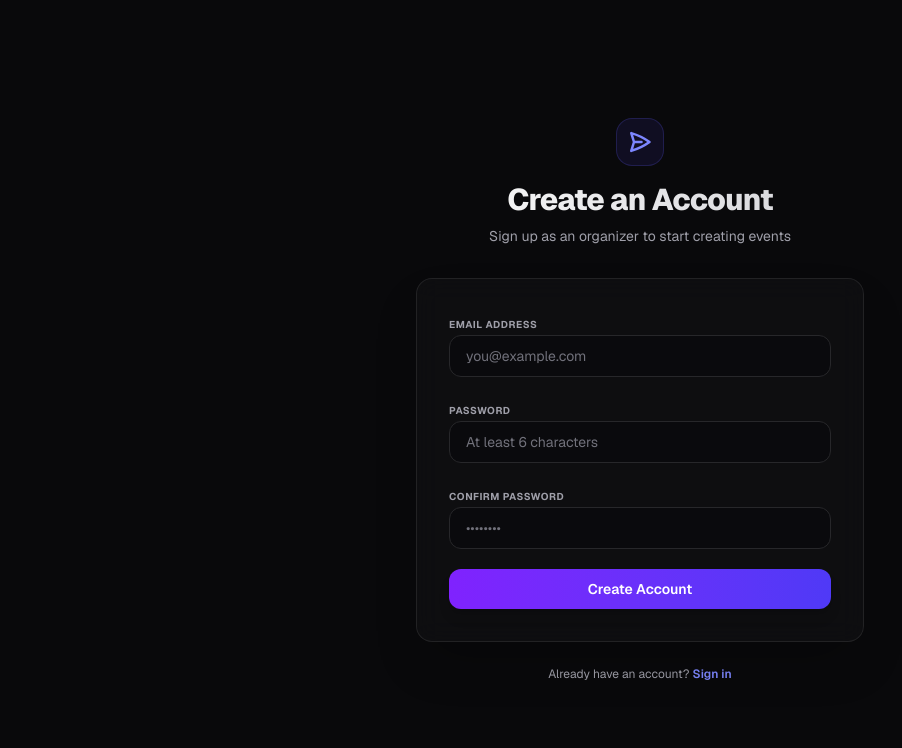
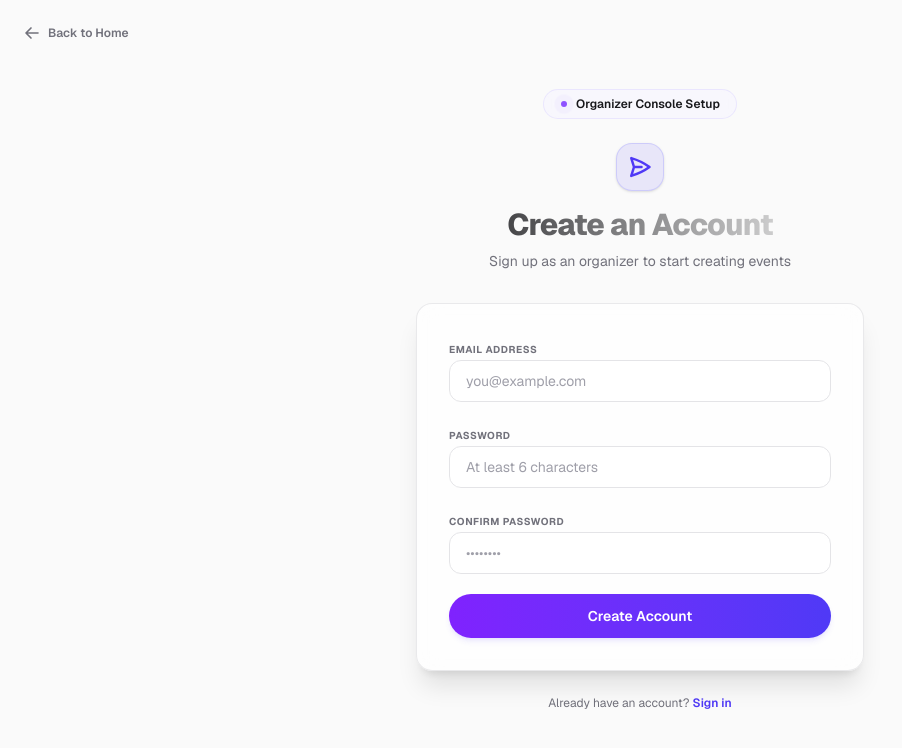
Before and after one commit to achinpp/Event_Management, a Next.js app: page /signup in a window 1280 px wide. Shown: the top 748 px of the page, without its empty margins (0-902 px from the left). Built offline with nearby package versions, Linux system fonts and the light colour scheme.

Commit message:
update the design

```diff
--- a/app/login/page.tsx
+++ b/app/login/page.tsx
@@ -38,16 +38,40 @@ export default function LoginPage() {
   }
 
   return (
-    <div className="relative flex min-h-screen flex-col items-center justify-center overflow-hidden bg-zinc-950 px-6 py-12 text-zinc-100 antialiased">
-      {/* Dynamic Background Gradients */}
-      <div className="absolute top-1/4 left-1/4 -z-10 h-[400px] w-[400px] -translate-x-1/2 -translate-y-1/2 rounded-full bg-indigo-650/15 blur-[120px] pointer-events-none" />
-      <div className="absolute bottom-1/4 right-1/4 -z-10 h-[350px] w-[350px] translate-x-1/2 translate-y-1/2 rounded-full bg-violet-650/15 blur-[100px] pointer-events-none" />
+    <div className="relative flex min-h-screen flex-col items-center justify-center overflow-hidden bg-zinc-50 text-zinc-900 transition-colors duration-300 dark:bg-zinc-950 dark:text-zinc-100 px-6 py-12 antialiased">
 
-      {/* Main Container */}
+      {/* Back to Home Link */}
+      <div className="absolute top-6 left-6">
+        <Link
+          href="/"
+          className="inline-flex items-center gap-2 text-xs font-semibold text-zinc-500 hover:text-zinc-800 dark:text-zinc-400 dark:hover:text-zinc-200 transition-colors"
+        >
+          <svg className="h-4 w-4" fill="none" stroke="currentColor" strokeWidth="2.5" viewBox="0 0 24 24">
+            <path strokeLinecap="round" strokeLinejoin="round" d="M10.5 19.5L3 12m0 0l7.5-7.5M3 12h18" />
+          </svg>
+          Back to Home
+        </Link>
+      </div>
+
+      {/* Floating Glowing Background Blobs */}
+      <div className="absolute top-1/4 left-1/2 -z-10 h-[380px] w-[380px] -translate-x-1/2 rounded-full bg-violet-600/10 blur-[100px] dark:bg-violet-600/15 pointer-events-none" />
+      <div className="absolute bottom-1/4 left-1/3 -z-10 h-[280px] w-[280px] rounded-full bg-cyan-500/10 blur-[80px] dark:bg-cyan-500/15 pointer-events-none" />
+
+      {/* Main Form Container */}
       <div className="w-full max-w-md">
-        {/* App Logo & Title */}
+
+        {/* Pulsing Status Badge */}
+        <div className="mx-auto mb-6 flex max-w-fit items-center gap-2 rounded-full border border-violet-200/50 bg-violet-50/50 px-4 py-1.5 text-xs font-semibold text-violet-750 backdrop-blur-sm dark:border-violet-500/20 dark:bg-violet-900/10 dark:text-violet-300">
+          <span className="flex h-2 w-2 items-center justify-center">
+            <span className="absolute inline-flex h-2.5 w-2.5 animate-ping rounded-full bg-violet-400 opacity-75"></span>
+            <span className="relative inline-flex h-1.5 w-1.5 rounded-full bg-violet-500"></span>
+          </span>
+          Next-Gen AI Event Platform
+        </div>
+
+        {/* Logo & Header */}
         <div className="mb-8 text-center">
-          <div className="inline-flex h-12 w-12 items-center justify-center rounded-2xl bg-indigo-600/10 text-indigo-400 border border-indigo-500/20 mb-4">
+          <div className="inline-flex h-12 w-12 items-center justify-center rounded-2xl bg-indigo-600/10 text-indigo-600 border border-indigo-500/20 dark:bg-indigo-500/10 dark:text-indigo-400 dark:border-indigo-400/20 mb-4 shadow-sm">
             <svg
               className="h-6 w-6"
               fill="none"
@@ -59,19 +83,21 @@ export default function LoginPage() {
               <path strokeLinecap="round" strokeLinejoin="round" d="M6 12L3.269 3.126A59.768 59.768 0 0121.485 12 59.77 59.77 0 013.27 20.876L5.999 12zm0 0h7.5" />
             </svg>
           </div>
-          <h1 className="text-3xl font-extrabold tracking-tight bg-gradient-to-r from-zinc-50 to-zinc-300 bg-clip-text text-transparent">
-            EventPilot Console
+
+          <h1 className="text-3xl font-extrabold tracking-tight bg-gradient-to-r from-zinc-900 to-zinc-650 bg-clip-text text-transparent dark:from-zinc-50 dark:to-zinc-300">
+            Welcome to EventPilot
           </h1>
-          <p className="mt-2 text-sm text-zinc-400">
-            Sign in to manage your events, campaigns, and chatbot
+          <p className="mt-2 text-sm text-zinc-500 dark:text-zinc-400">
+            Sign in to access the Orchestration Console
           </p>
         </div>
 
-        {/* Form Card */}
-        <div className="rounded-2xl border border-zinc-800/80 bg-zinc-900/40 p-8 shadow-2xl backdrop-blur-md">
+        {/* Form Card (Glassmorphic Styling) */}
+        <div className="rounded-2xl border border-zinc-200/80 bg-white/70 p-8 shadow-xl backdrop-blur-md transition-colors duration-300 dark:border-zinc-800/80 dark:bg-zinc-900/40">
           <form onSubmit={handleLogin} className="space-y-5">
+
             <div className="space-y-1.5">
-              <label className="text-[10px] font-bold uppercase tracking-wider text-zinc-400">
+              <label className="text-[10px] font-bold uppercase tracking-wider text-zinc-500 dark:text-zinc-400">
                 Email Address
               </label>
               <input
@@ -80,12 +106,12 @@ export default function LoginPage() {
                 value={email}
                 onChange={(e) => setEmail(e.target.value)}
                 placeholder="you@example.com"
-                className="w-full rounded-xl border border-zinc-800 bg-zinc-950/50 px-4 py-2.5 text-sm text-zinc-100 placeholder-zinc-500 transition-all focus:border-indigo-500 focus:outline-none"
+                className="w-full rounded-xl border border-zinc-200 bg-white/50 px-4 py-2.5 text-sm text-zinc-900 placeholder-zinc-400 transition-all focus:border-indigo-500 focus:ring-2 focus:ring-indigo-500/20 focus:outline-none dark:border-zinc-800 dark:bg-zinc-950/50 dark:text-zinc-100 dark:placeholder-zinc-500 dark:focus:border-indigo-400 dark:focus:ring-indigo-400/20"
               />
             </div>
 
             <div className="space-y-1.5">
-              <label className="text-[10px] font-bold uppercase tracking-wider text-zinc-400">
+              <label className="text-[10px] font-bold uppercase tracking-wider text-zinc-500 dark:text-zinc-400">
                 Password
               </label>
               <input
@@ -94,12 +120,12 @@ export default function LoginPage() {
                 value={password}
                 onChange={(e) => setPassword(e.target.value)}
                 placeholder="••••••••"
-                className="w-full rounded-xl border border-zinc-800 bg-zinc-950/50 px-4 py-2.5 text-sm text-zinc-100 placeholder-zinc-500 transition-all focus:border-indigo-500 focus:outline-none"
+                className="w-full rounded-xl border border-zinc-200 bg-white/50 px-4 py-2.5 text-sm text-zinc-900 placeholder-zinc-400 transition-all focus:border-indigo-500 focus:ring-2 focus:ring-indigo-500/20 focus:outline-none dark:border-zinc-800 dark:bg-zinc-950/50 dark:text-zinc-100 dark:placeholder-zinc-500 dark:focus:border-indigo-400 dark:focus:ring-indigo-400/20"
               />
             </div>
 
             {error && (
-              <div className="rounded-xl bg-red-500/10 border border-red-500/20 px-4 py-2 text-xs text-red-400">
+              <div className="rounded-xl bg-red-550/10 border border-red-500/20 px-4 py-2 text-xs text-red-650 dark:text-red-400">
                 {error}
               </div>
             )}
@@ -107,19 +133,19 @@ export default function LoginPage() {
             <button
               type="submit"
               disabled={loading}
-              className="w-full rounded-xl bg-gradient-to-r from-violet-600 to-indigo-600 px-4 py-2.5 text-sm font-semibold text-white shadow-lg transition-all hover:scale-[1.01] hover:shadow-indigo-500/10 disabled:opacity-50"
+              className="group relative inline-flex h-11 w-full items-center justify-center overflow-hidden rounded-full bg-gradient-to-r from-violet-600 to-indigo-600 text-sm font-semibold text-white shadow-md shadow-indigo-600/10 transition-all hover:scale-[1.01] hover:shadow-indigo-600/20 disabled:opacity-50 cursor-pointer"
             >
-              {loading ? "Signing in..." : "Sign In"}
+              {loading ? "Signing in..." : "Sign In to Dashboard"}
             </button>
           </form>
         </div>
 
         {/* Footer Link */}
-        <p className="mt-6 text-center text-xs text-zinc-400">
+        <p className="mt-6 text-center text-xs text-zinc-500 dark:text-zinc-400">
           Don&apos;t have an account?{" "}
           <Link
             href="/signup"
-            className="font-semibold text-indigo-400 hover:text-indigo-300 transition-colors"
+            className="font-semibold text-indigo-600 dark:text-indigo-400 hover:text-indigo-500 dark:hover:text-indigo-300 transition-colors"
           >
             Create an account
           </Link>
--- a/app/signup/page.tsx
+++ b/app/signup/page.tsx
@@ -49,16 +49,40 @@ export default function SignupPage() {
   }
 
   return (
-    <div className="relative flex min-h-screen flex-col items-center justify-center overflow-hidden bg-zinc-950 px-6 py-12 text-zinc-100 antialiased">
-      {/* Dynamic Background Gradients */}
-      <div className="absolute top-1/4 left-1/4 -z-10 h-[400px] w-[400px] -translate-x-1/2 -translate-y-1/2 rounded-full bg-indigo-650/15 blur-[120px] pointer-events-none" />
-      <div className="absolute bottom-1/4 right-1/4 -z-10 h-[350px] w-[350px] translate-x-1/2 translate-y-1/2 rounded-full bg-violet-650/15 blur-[100px] pointer-events-none" />
+    <div className="relative flex min-h-screen flex-col items-center justify-center overflow-hidden bg-zinc-50 text-zinc-900 transition-colors duration-300 dark:bg-zinc-950 dark:text-zinc-100 px-6 py-12 antialiased">
 
-      {/* Main Container */}
+      {/* Back to Home Link */}
+      <div className="absolute top-6 left-6">
+        <Link
+          href="/"
+          className="inline-flex items-center gap-2 text-xs font-semibold text-zinc-500 hover:text-zinc-800 dark:text-zinc-400 dark:hover:text-zinc-200 transition-colors"
+        >
+          <svg className="h-4 w-4" fill="none" stroke="currentColor" strokeWidth="2.5" viewBox="0 0 24 24">
+            <path strokeLinecap="round" strokeLinejoin="round" d="M10.5 19.5L3 12m0 0l7.5-7.5M3 12h18" />
+          </svg>
+          Back to Home
+        </Link>
+      </div>
+
+      {/* Floating Glowing Background Blobs */}
+      <div className="absolute top-1/4 left-1/2 -z-10 h-[380px] w-[380px] -translate-x-1/2 rounded-full bg-violet-600/10 blur-[100px] dark:bg-violet-600/15 pointer-events-none" />
+      <div className="absolute bottom-1/4 left-1/3 -z-10 h-[280px] w-[280px] rounded-full bg-cyan-500/10 blur-[80px] dark:bg-cyan-500/15 pointer-events-none" />
+
+      {/* Main Form Container */}
       <div className="w-full max-w-md">
-        {/* App Logo & Title */}
+
+        {/* Pulsing Status Badge */}
+        <div className="mx-auto mb-6 flex max-w-fit items-center gap-2 rounded-full border border-violet-200/50 bg-violet-50/50 px-4 py-1.5 text-xs font-semibold text-violet-750 backdrop-blur-sm dark:border-violet-500/20 dark:bg-violet-900/10 dark:text-violet-300">
+          <span className="flex h-2 w-2 items-center justify-center">
+            <span className="absolute inline-flex h-2.5 w-2.5 animate-ping rounded-full bg-violet-400 opacity-75"></span>
+            <span className="relative inline-flex h-1.5 w-1.5 rounded-full bg-violet-500"></span>
+          </span>
+          Organizer Console Setup
+        </div>
+
+        {/* Logo & Header */}
         <div className="mb-8 text-center">
-          <div className="inline-flex h-12 w-12 items-center justify-center rounded-2xl bg-indigo-600/10 text-indigo-400 border border-indigo-500/20 mb-4">
+          <div className="inline-flex h-12 w-12 items-center justify-center rounded-2xl bg-indigo-600/10 text-indigo-600 border border-indigo-500/20 dark:bg-indigo-500/10 dark:text-indigo-400 dark:border-indigo-400/20 mb-4 shadow-sm">
             <svg
               className="h-6 w-6"
               fill="none"
@@ -70,30 +94,32 @@ export default function SignupPage() {
               <path strokeLinecap="round" strokeLinejoin="round" d="M6 12L3.269 3.126A59.768 59.768 0 0121.485 12 59.77 59.77 0 013.27 20.876L5.999 12zm0 0h7.5" />
             </svg>
           </div>
-          <h1 className="text-3xl font-extrabold tracking-tight bg-gradient-to-r from-zinc-50 to-zinc-300 bg-clip-text text-transparent">
+
+          <h1 className="text-3xl font-extrabold tracking-tight bg-gradient-to-r from-zinc-900 to-zinc-650 bg-clip-text text-transparent dark:from-zinc-50 dark:to-zinc-300">
             Create an Account
           </h1>
-          <p className="mt-2 text-sm text-zinc-400">
+          <p className="mt-2 text-sm text-zinc-500 dark:text-zinc-400">
             Sign up as an organizer to start creating events
           </p>
         </div>
 
-        {/* Form Card */}
-        <div className="rounded-2xl border border-zinc-800/80 bg-zinc-900/40 p-8 shadow-2xl backdrop-blur-md">
+        {/* Form Card (Glassmorphic Styling) */}
+        <div className="rounded-2xl border border-zinc-200/80 bg-white/70 p-8 shadow-xl backdrop-blur-md transition-colors duration-300 dark:border-zinc-800/80 dark:bg-zinc-900/40">
           {success ? (
             <div className="space-y-4 text-center">
-              <div className="mx-auto flex h-12 w-12 items-center justify-center rounded-full bg-green-500/10 text-green-400 border border-green-500/20">
+              <div className="mx-auto flex h-12 w-12 items-center justify-center rounded-full bg-green-500/10 text-green-600 border border-green-500/20 dark:bg-green-500/10 dark:text-green-400 dark:border-green-400/20">
                 <svg className="h-6 w-6" fill="none" stroke="currentColor" strokeWidth="2" viewBox="0 0 24 24">
                   <path strokeLinecap="round" strokeLinejoin="round" d="M4.5 12.75l6 6 9-13.5" />
                 </svg>
               </div>
-              <h2 className="text-lg font-bold text-zinc-150">Registration Successful!</h2>
-              <p className="text-xs text-zinc-400">Redirecting you to the login page...</p>
+              <h2 className="text-lg font-bold text-zinc-800 dark:text-zinc-200">Registration Successful!</h2>
+              <p className="text-xs text-zinc-500 dark:text-zinc-400">Redirecting you to the login page...</p>
             </div>
           ) : (
             <form onSubmit={handleSignup} className="space-y-5">
+
               <div className="space-y-1.5">
-                <label className="text-[10px] font-bold uppercase tracking-wider text-zinc-400">
+                <label className="text-[10px] font-bold uppercase tracking-wider text-zinc-500 dark:text-zinc-400">
                   Email Address
                 </label>
                 <input
@@ -102,12 +128,12 @@ export default function SignupPage() {
                   value={email}
                   onChange={(e) => setEmail(e.target.value)}
                   placeholder="you@example.com"
-                  className="w-full rounded-xl border border-zinc-800 bg-zinc-950/50 px-4 py-2.5 text-sm text-zinc-100 placeholder-zinc-500 transition-all focus:border-indigo-500 focus:outline-none"
+                  className="w-full rounded-xl border border-zinc-200 bg-white/50 px-4 py-2.5 text-sm text-zinc-900 placeholder-zinc-400 transition-all focus:border-indigo-500 focus:ring-2 focus:ring-indigo-500/20 focus:outline-none dark:border-zinc-800 dark:bg-zinc-950/50 dark:text-zinc-100 dark:placeholder-zinc-500 dark:focus:border-indigo-400 dark:focus:ring-indigo-400/20"
                 />
               </div>
 
               <div className="space-y-1.5">
-                <label className="text-[10px] font-bold uppercase tracking-wider text-zinc-400">
+                <label className="text-[10px] font-bold uppercase tracking-wider text-zinc-500 dark:text-zinc-400">
                   Password
                 </label>
                 <input
@@ -116,12 +142,12 @@ export default function SignupPage() {
                   value={password}
                   onChange={(e) => setPassword(e.target.value)}
                   placeholder="At least 6 characters"
-                  className="w-full rounded-xl border border-zinc-800 bg-zinc-950/50 px-4 py-2.5 text-sm text-zinc-100 placeholder-zinc-500 transition-all focus:border-indigo-500 focus:outline-none"
+                  className="w-full rounded-xl border border-zinc-200 bg-white/50 px-4 py-2.5 text-sm text-zinc-900 placeholder-zinc-400 transition-all focus:border-indigo-500 focus:ring-2 focus:ring-indigo-500/20 focus:outline-none dark:border-zinc-800 dark:bg-zinc-950/50 dark:text-zinc-100 dark:placeholder-zinc-500 dark:focus:border-indigo-400 dark:focus:ring-indigo-400/20"
                 />
               </div>
 
               <div className="space-y-1.5">
-                <label className="text-[10px] font-bold uppercase tracking-wider text-zinc-400">
+                <label className="text-[10px] font-bold uppercase tracking-wider text-zinc-500 dark:text-zinc-400">
                   Confirm Password
                 </label>
                 <input
@@ -130,12 +156,12 @@ export default function SignupPage() {
                   value={confirmPassword}
                   onChange={(e) => setConfirmPassword(e.target.value)}
                   placeholder="••••••••"
-                  className="w-full rounded-xl border border-zinc-800 bg-zinc-950/50 px-4 py-2.5 text-sm text-zinc-100 placeholder-zinc-500 transition-all focus:border-indigo-500 focus:outline-none"
+                  className="w-full rounded-xl border border-zinc-200 bg-white/50 px-4 py-2.5 text-sm text-zinc-900 placeholder-zinc-400 transition-all focus:border-indigo-500 focus:ring-2 focus:ring-indigo-500/20 focus:outline-none dark:border-zinc-800 dark:bg-zinc-950/50 dark:text-zinc-100 dark:placeholder-zinc-500 dark:focus:border-indigo-400 dark:focus:ring-indigo-400/20"
                 />
               </div>
 
               {error && (
-                <div className="rounded-xl bg-red-500/10 border border-red-500/20 px-4 py-2 text-xs text-red-400">
+                <div className="rounded-xl bg-red-550/10 border border-red-500/20 px-4 py-2 text-xs text-red-650 dark:text-red-400">
                   {error}
                 </div>
               )}
@@ -143,20 +169,20 @@ export default function SignupPage() {
               <button
                 type="submit"
                 disabled={loading}
-                className="w-full rounded-xl bg-gradient-to-r from-violet-600 to-indigo-600 px-4 py-2.5 text-sm font-semibold text-white shadow-lg transition-all hover:scale-[1.01] hover:shadow-indigo-500/10 disabled:opacity-50"
+                className="group relative inline-flex h-11 w-full items-center justify-center overflow-hidden rounded-full bg-gradient-to-r from-violet-600 to-indigo-600 text-sm font-semibold text-white shadow-md shadow-indigo-600/10 transition-all hover:scale-[1.01] hover:shadow-indigo-600/20 disabled:opacity-50 cursor-pointer"
               >
-                {loading ? "Registering..." : "Create Account"}
+                {loading ? "Creating Account..." : "Create Account"}
               </button>
             </form>
           )}
         </div>
 
         {/* Footer Link */}
-        <p className="mt-6 text-center text-xs text-zinc-400">
+        <p className="mt-6 text-center text-xs text-zinc-500 dark:text-zinc-400">
           Already have an account?{" "}
           <Link
             href="/login"
-            className="font-semibold text-indigo-400 hover:text-indigo-300 transition-colors"
+            className="font-semibold text-indigo-600 dark:text-indigo-400 hover:text-indigo-500 dark:hover:text-indigo-300 transition-colors"
           >
             Sign in
           </Link>
```
